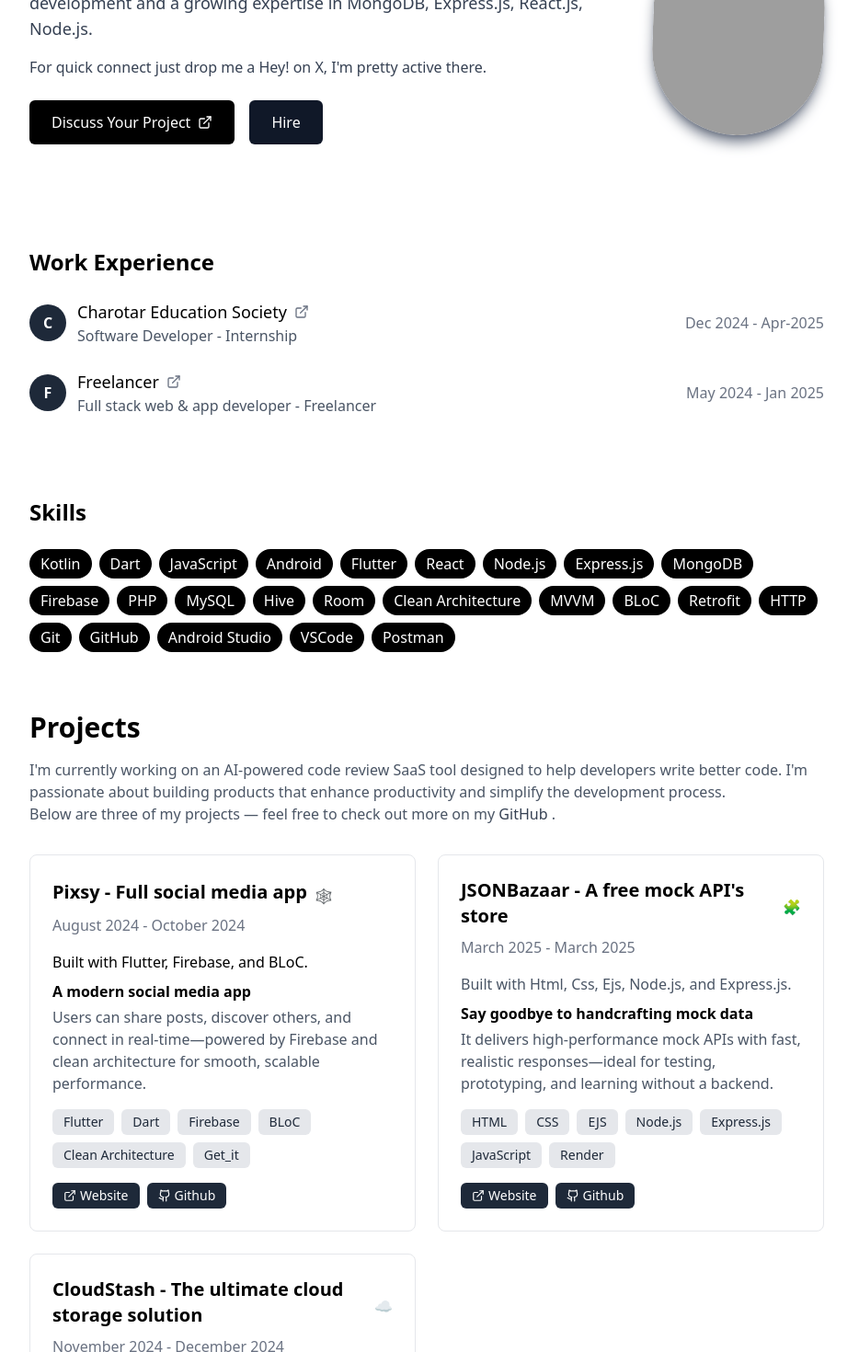
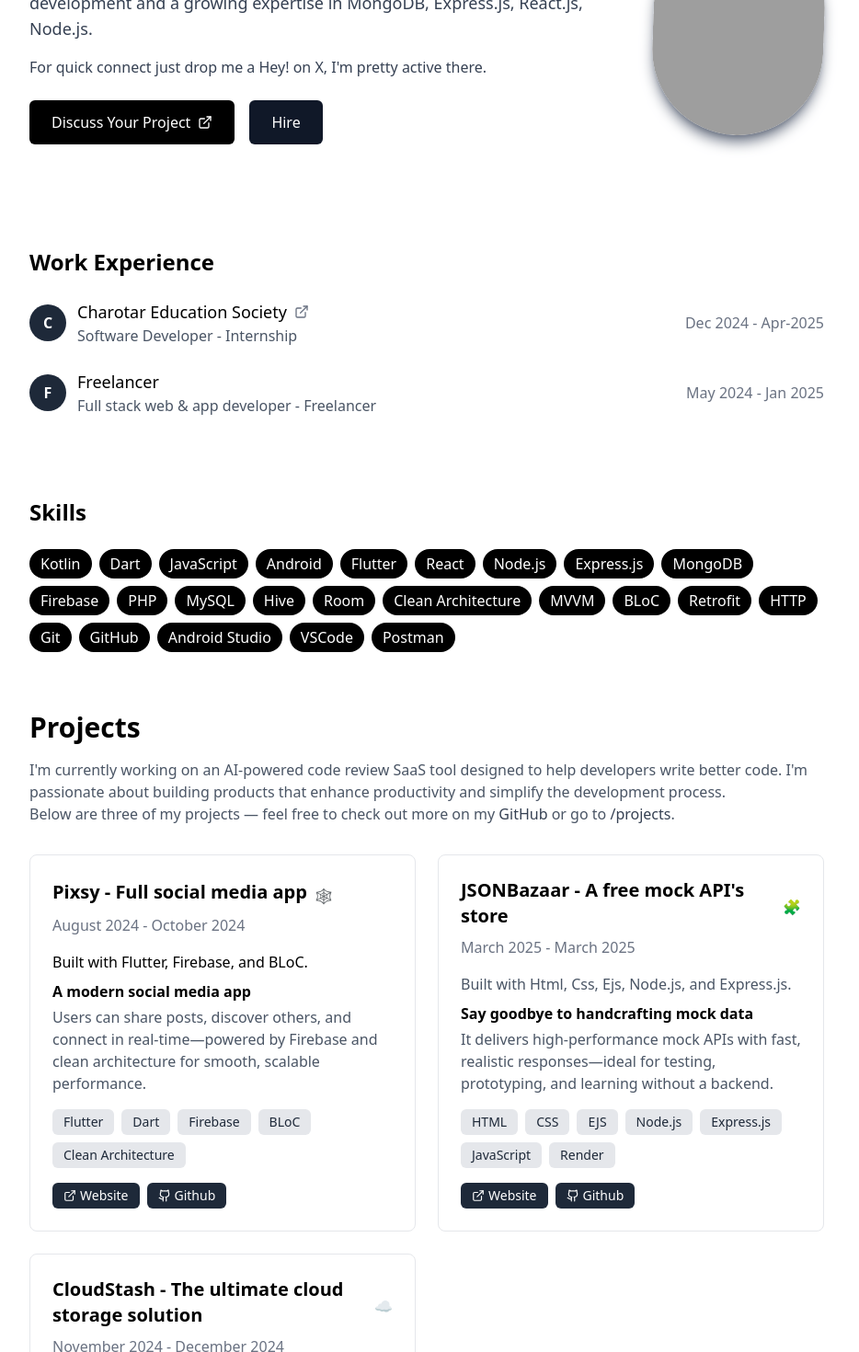
Before and after one commit to vivekupasani/portfolio, a React (Vite) app: page / in a window 1280 px wide. Shown: the part 275-1745 px from the top of the page at 92% size, without its empty margins (176-1110 px from the left). Built offline with nearby package versions, Linux system fonts and the light colour scheme; grey boxes are pictures that could not be loaded.

Commit message:
Attached resume

```diff
--- a/src/App.jsx
+++ b/src/App.jsx
@@ -76,7 +76,8 @@ function App() {
           </motion.a>
           <motion.a
             whileHover={{ scale: 1.2 }}
-            href="*"
+            href="/Vivek_Upasani_FullStack.pdf"
+            download="Vivek_Upasani_Resume.pdf"
             className="p-2 rounded-full hover:bg-gray-100"
           >
             <FileText size={20} />
--- a/src/pages/HomePage.jsx
+++ b/src/pages/HomePage.jsx
@@ -2,6 +2,7 @@ import React from "react";
 import { Github, ExternalLink } from "lucide-react";
 import { motion } from "motion/react";
 import mylogo from "../assets/mylogo.png";
+import { Link } from "react-router-dom";
 const HomePage = () => {
   const skills = [
     "Kotlin",
@@ -126,7 +127,6 @@ const HomePage = () => {
               <div>
                 <div className="flex items-center">
                   <h3 className="text-lg font-medium">Freelancer</h3>
-                  <ExternalLink size={16} className="ml-2 text-gray-500" />
                 </div>
                 <p className="text-gray-600">
                   Full stack web & app developer - Freelancer
@@ -172,6 +172,10 @@ const HomePage = () => {
           >
             GitHub
           </a>{" "}
+          or go to{" "}
+          <Link to="/projects" className="text-gray-700 hover:text-black">
+            /projects
+          </Link>
           .
         </p>
 
@@ -211,9 +215,6 @@ const HomePage = () => {
               </span>
               <span className="bg-gray-200 text-gray-800 px-3 py-1 rounded-md text-sm">
                 Clean Architecture
-              </span>
-              <span className="bg-gray-200 text-gray-800 px-3 py-1 rounded-md text-sm">
-                Get_it
               </span>
             </div>
 
--- a/src/pages/Projects.jsx
+++ b/src/pages/Projects.jsx
@@ -9,7 +9,7 @@ const Projects = () => {
         help developers write better code. I'm passionate about building
         products that enhance productivity and simplify the development process.{" "}
         <br />
-        Below are three of my projects — feel free to check out more on my{" "}
+        Below are six of my projects — feel free to check out more on my{" "}
         <a
           className="text-gray-700 hover:text-black"
           href="https://github.com/vivekupasani"
@@ -76,8 +76,6 @@ const Projects = () => {
             </a>
           </div>
         </div>
-
-
 
         {/* Project 2 */}
         <div className="border border-gray-200 rounded-lg p-6">
@@ -158,9 +156,9 @@ const Projects = () => {
         </p>
         <p className="text-gray-600 mb-4">
           It offers high-performance mock APIs for developers, testers, and
-            businesses. It provides fast responses and realistic data, perfect
-            for learning API integration, testing, or prototyping—without the
-            need for a backend.
+          businesses. It provides fast responses and realistic data, perfect for
+          learning API integration, testing, or prototyping—without the need for
+          a backend.
         </p>
 
         <div className="flex flex-wrap gap-2 mb-4">
```
Also changed, not shown: 1 other file (tests, documents, lock files or other folders). Lines whose indentation alone changed are shown as unchanged.
